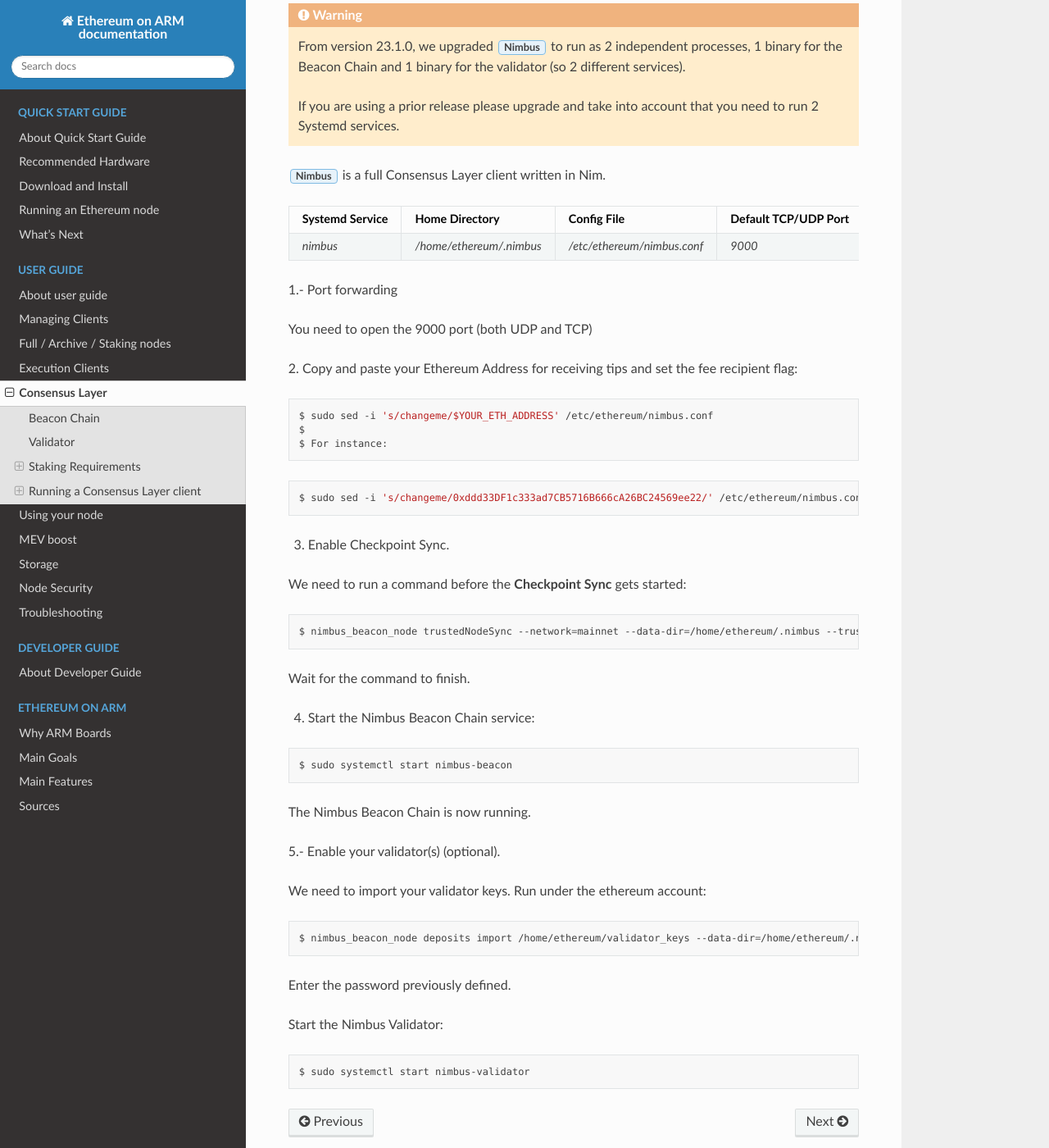
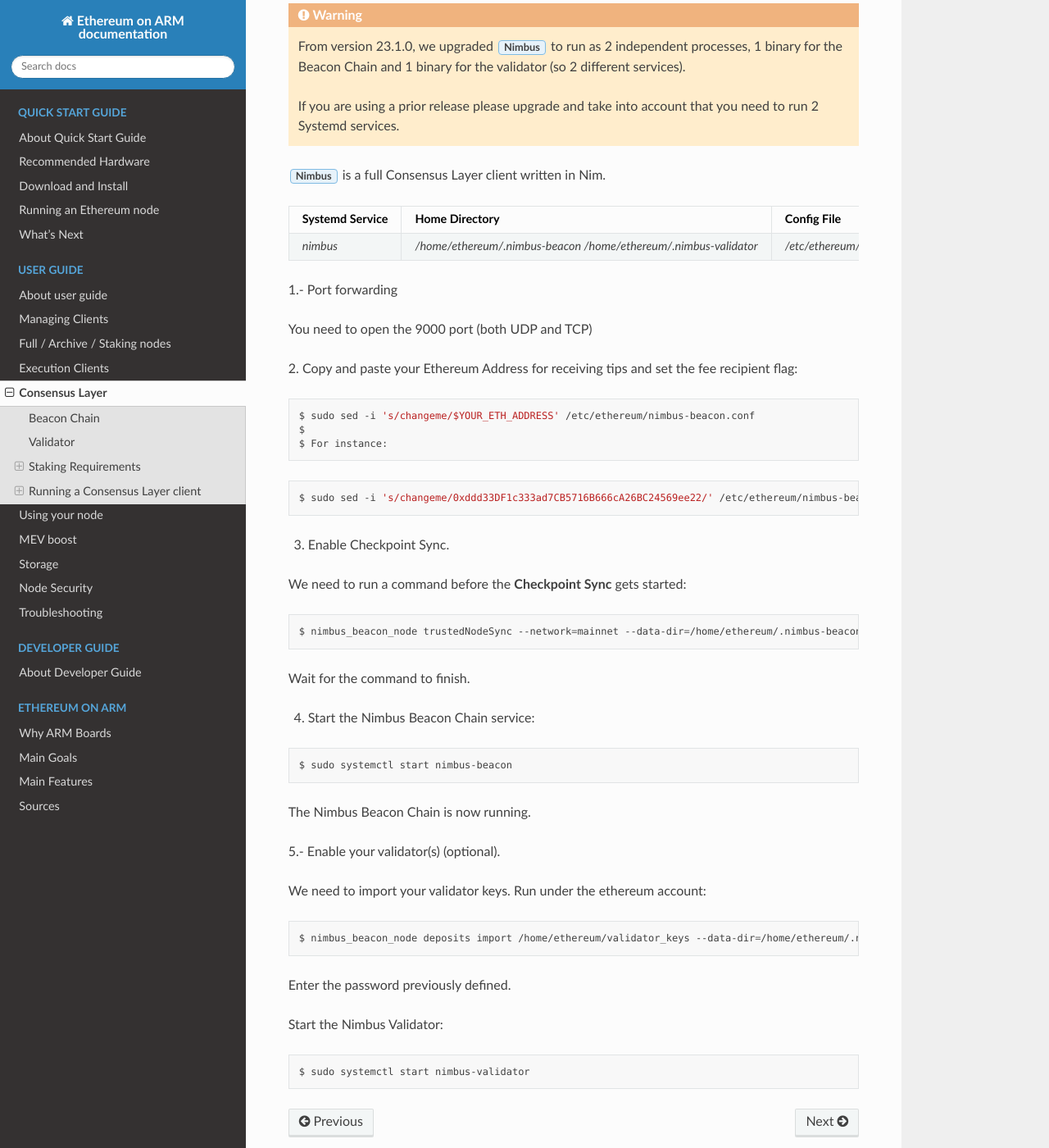
Before and after one commit to EOA-Blockchain-Labs/ethereumonarm, a Sphinx documentation site: the page built from docs/user-guide/consensus-clients.rst, in a window 1280 px wide and 1400 px high, scrolled down 8373 px. Shown: the whole window at 82% size. Built offline with Sphinx 7.4.7 and the Read the Docs theme 2.0.0, drawn with Linux system fonts in a browser that asks for light colours.

Commit message:
fixed nimbus config dirs

```diff
--- a/docs/user-guide/consensus-clients.rst
+++ b/docs/user-guide/consensus-clients.rst
@@ -422,7 +422,7 @@
 .. csv-table::
   :header: Systemd Service, Home Directory, Config File, Default TCP/UDP Port
 
-  `nimbus`, `/home/ethereum/.nimbus`, `/etc/ethereum/nimbus.conf`, `9000`
+  `nimbus`, `/home/ethereum/.nimbus-beacon /home/ethereum/.nimbus-validator`, `/etc/ethereum/nimbus-beacon.conf /etc/ethereum/nimbus-validator.conf`, `9000`
 
 1.- Port forwarding
 
@@ -433,13 +433,13 @@
 
 .. prompt:: bash $
 
-  sudo sed -i 's/changeme/$YOUR_ETH_ADDRESS' /etc/ethereum/nimbus.conf
+  sudo sed -i 's/changeme/$YOUR_ETH_ADDRESS' /etc/ethereum/nimbus-beacon.conf
 
   For instance:
 
 .. prompt:: bash $
 
-  sudo sed -i 's/changeme/0xddd33DF1c333ad7CB5716B666cA26BC24569ee22/' /etc/ethereum/nimbus.conf
+  sudo sed -i 's/changeme/0xddd33DF1c333ad7CB5716B666cA26BC24569ee22/' /etc/ethereum/nimbus-beacon.conf
 
 3. Enable Checkpoint Sync.
 
@@ -447,7 +447,7 @@
 
 .. prompt:: bash $
 
-  nimbus_beacon_node trustedNodeSync --network=mainnet --data-dir=/home/ethereum/.nimbus --trusted-node-url=https://beaconstate.ethstaker.cc --backfill=false
+  nimbus_beacon_node trustedNodeSync --network=mainnet --data-dir=/home/ethereum/.nimbus-beacon --trusted-node-url=https://beaconstate.ethstaker.cc --backfill=false
 
 Wait for the command to finish.
 
@@ -465,7 +465,7 @@
 
 .. prompt:: bash $
 
-  nimbus_beacon_node deposits import /home/ethereum/validator_keys --data-dir=/home/ethereum/.nimbus --log-file=/home/ethereum/.nimbus/nimbus.log
+  nimbus_beacon_node deposits import /home/ethereum/validator_keys --data-dir=/home/ethereum/.nimbus-validator --log-file=/home/ethereum/.nimbus-validator/nimbus.log
 
 Enter the password previously defined.
 
```
